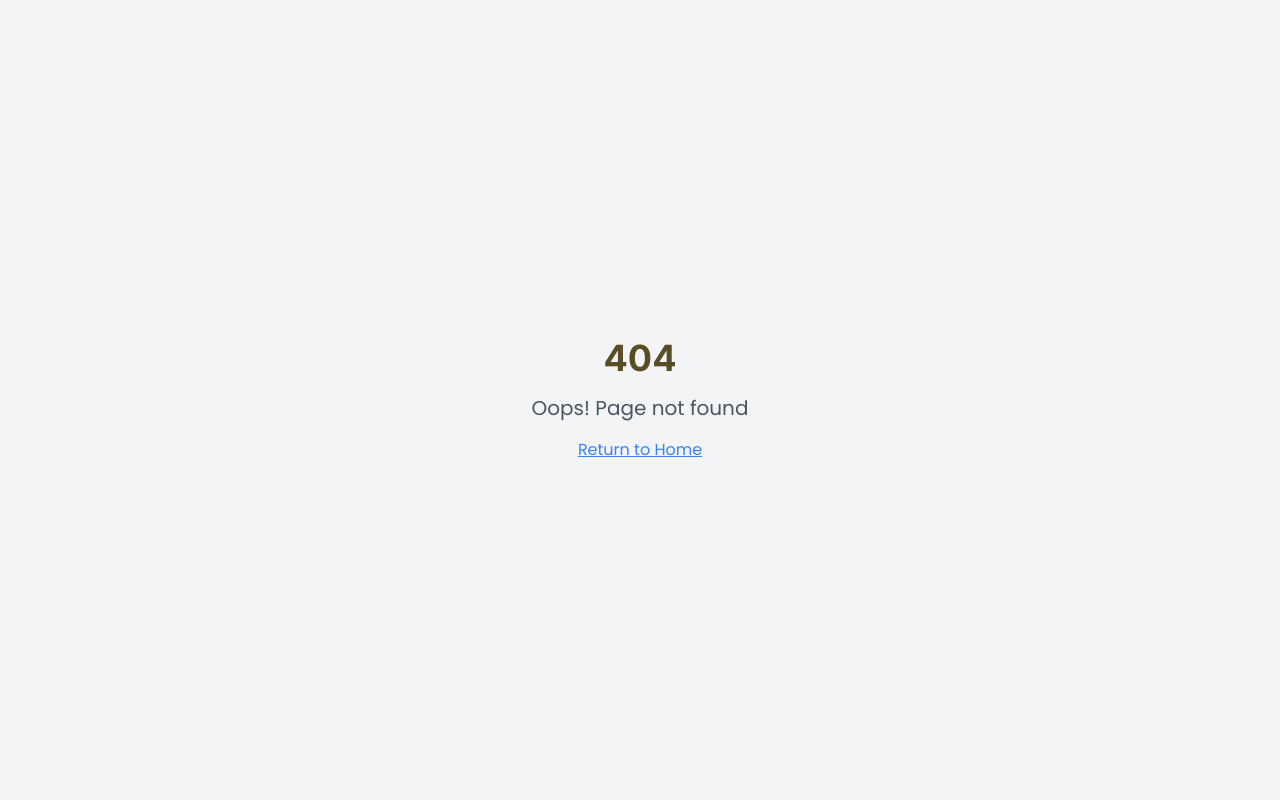
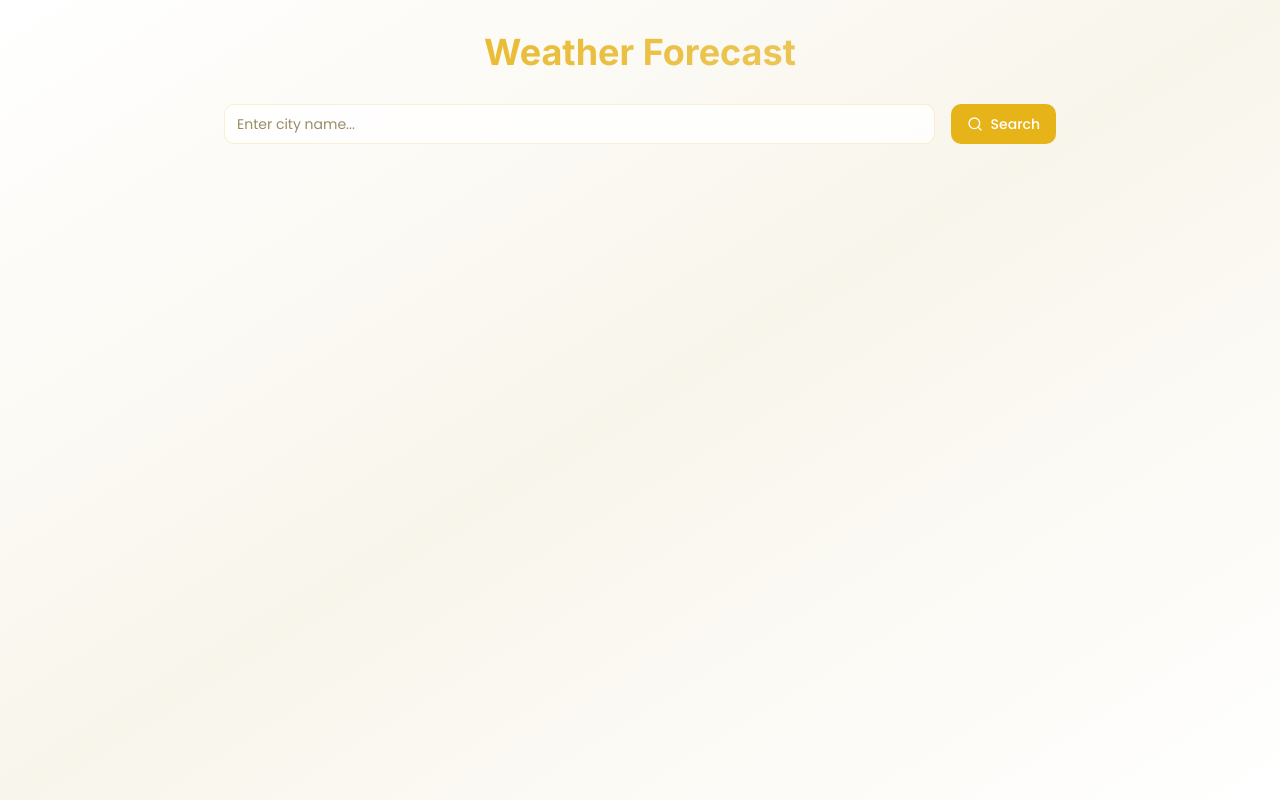
Before and after one commit to ranaomerwaheed/ops-glance-ui, a React (Vite) app: page /weather in a window 1280 px wide. Before the commit this address had no page. Built offline with nearby package versions, Linux system fonts and the light colour scheme.

Commit message:
Add weather API website
Implement a weather API website using the existing codebase.

```diff
--- a/src/App.tsx
+++ b/src/App.tsx
@@ -1,4 +1,3 @@
-
 import { Toaster } from "@/components/ui/toaster";
 import { Toaster as Sonner } from "@/components/ui/sonner";
 import { TooltipProvider } from "@/components/ui/tooltip";
@@ -7,6 +6,7 @@ import { BrowserRouter, Routes, Route } from "react-router-dom";
 import Portfolio from "./pages/Portfolio";
 import NotFound from "./pages/NotFound";
 import ProjectDetails from "./pages/ProjectDetails";
+import Weather from "./pages/Weather";
 
 const queryClient = new QueryClient();
 
@@ -18,8 +18,8 @@ const App = () => (
       <BrowserRouter>
         <Routes>
           <Route path="/" element={<Portfolio />} />
+          <Route path="/weather" element={<Weather />} />
           <Route path="/project/:id" element={<ProjectDetails />} />
-          {/* ADD ALL CUSTOM ROUTES ABOVE THE CATCH-ALL "*" ROUTE */}
           <Route path="*" element={<NotFound />} />
         </Routes>
       </BrowserRouter>
--- a/src/pages/Portfolio.tsx
+++ b/src/pages/Portfolio.tsx
@@ -103,6 +103,12 @@ const Portfolio = () => {
             >
               Projects
             </button>
+            <Link
+              to="/weather"
+              className="hover:text-primary transition-colors"
+            >
+              Weather
+            </Link>
             <button
               onClick={() => scrollToSection(skillsRef)}
               className={`hover:text-primary transition-colors ${activeSection === 'skills' ? 'text-primary' : ''}`}
--- /dev/null
+++ b/src/pages/Weather.tsx
@@ -0,0 +1,143 @@
+
+import { useState } from 'react';
+import { Cloud, Search, CloudRainWind, CloudSun, Thermometer } from 'lucide-react';
+import { Button } from '@/components/ui/button';
+import { Input } from '@/components/ui/input';
+import { Card, CardContent, CardHeader, CardTitle } from '@/components/ui/card';
+import { toast } from 'sonner';
+
+interface WeatherData {
+  name: string;
+  main: {
+    temp: number;
+    humidity: number;
+    feels_like: number;
+  };
+  weather: Array<{
+    main: string;
+    description: string;
+  }>;
+  wind: {
+    speed: number;
+  };
+}
+
+const Weather = () => {
+  const [city, setCity] = useState('');
+  const [weather, setWeather] = useState<WeatherData | null>(null);
+  const [loading, setLoading] = useState(false);
+
+  const fetchWeather = async () => {
+    if (!city) {
+      toast.error('Please enter a city name');
+      return;
+    }
+
+    setLoading(true);
+    try {
+      const response = await fetch(
+        `https://api.openweathermap.org/data/2.5/weather?q=${city}&appid=YOUR_API_KEY&units=metric`
+      );
+
+      if (!response.ok) {
+        throw new Error('City not found');
+      }
+
+      const data = await response.json();
+      setWeather(data);
+      toast.success(`Weather data loaded for ${city}`);
+    } catch (error) {
+      toast.error('Failed to fetch weather data. Please try again.');
+    } finally {
+      setLoading(false);
+    }
+  };
+
+  return (
+    <div className="min-h-screen bg-gradient-to-br from-white via-secondary/50 to-white p-8">
+      <div className="container mx-auto max-w-4xl">
+        <h1 className="text-4xl font-bold text-center mb-8 text-gradient">Weather Forecast</h1>
+
+        <div className="flex gap-4 mb-8">
+          <Input
+            placeholder="Enter city name..."
+            value={city}
+            onChange={(e) => setCity(e.target.value)}
+            className="bg-white/80 border-primary/20"
+          />
+          <Button
+            onClick={fetchWeather}
+            disabled={loading}
+            className="gap-2"
+          >
+            {loading ? (
+              <Cloud className="animate-spin" />
+            ) : (
+              <>
+                <Search className="w-4 h-4" />
+                Search
+              </>
+            )}
+          </Button>
+        </div>
+
+        {weather && (
+          <div className="grid grid-cols-1 md:grid-cols-2 lg:grid-cols-3 gap-6">
+            <Card className="stats-card">
+              <CardHeader>
+                <CardTitle className="flex items-center gap-2">
+                  <Thermometer className="text-primary" />
+                  Temperature
+                </CardTitle>
+              </CardHeader>
+              <CardContent>
+                <p className="text-3xl font-bold text-foreground">
+                  {Math.round(weather.main.temp)}°C
+                </p>
+                <p className="text-sm text-muted-foreground">
+                  Feels like: {Math.round(weather.main.feels_like)}°C
+                </p>
+              </CardContent>
+            </Card>
+
+            <Card className="stats-card">
+              <CardHeader>
+                <CardTitle className="flex items-center gap-2">
+                  <CloudSun className="text-primary" />
+                  Conditions
+                </CardTitle>
+              </CardHeader>
+              <CardContent>
+                <p className="text-3xl font-bold text-foreground capitalize">
+                  {weather.weather[0].main}
+                </p>
+                <p className="text-sm text-muted-foreground capitalize">
+                  {weather.weather[0].description}
+                </p>
+              </CardContent>
+            </Card>
+
+            <Card className="stats-card">
+              <CardHeader>
+                <CardTitle className="flex items-center gap-2">
+                  <CloudRainWind className="text-primary" />
+                  Details
+                </CardTitle>
+              </CardHeader>
+              <CardContent>
+                <p className="text-lg">
+                  Humidity: {weather.main.humidity}%
+                </p>
+                <p className="text-lg">
+                  Wind: {weather.wind.speed} m/s
+                </p>
+              </CardContent>
+            </Card>
+          </div>
+        )}
+      </div>
+    </div>
+  );
+};
+
+export default Weather;
```
